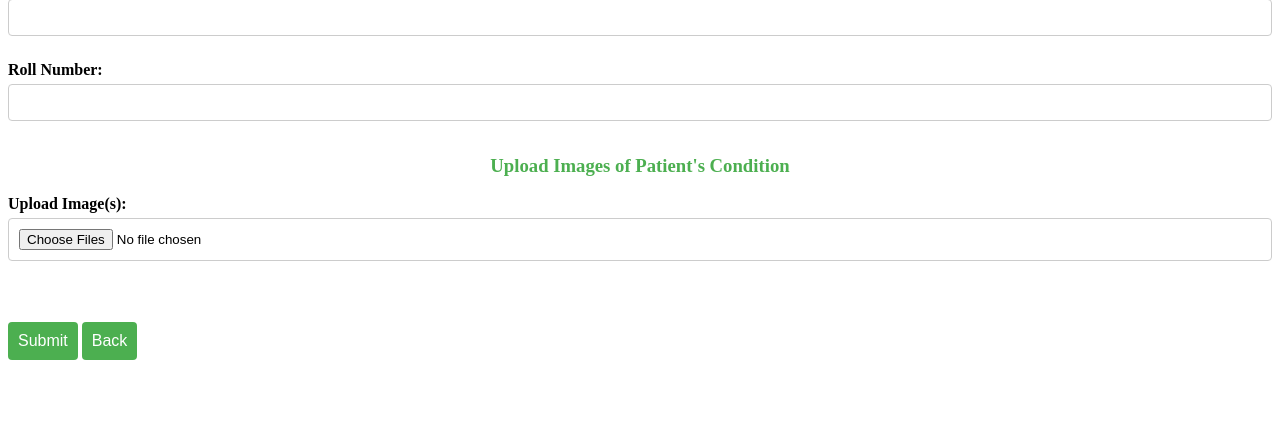
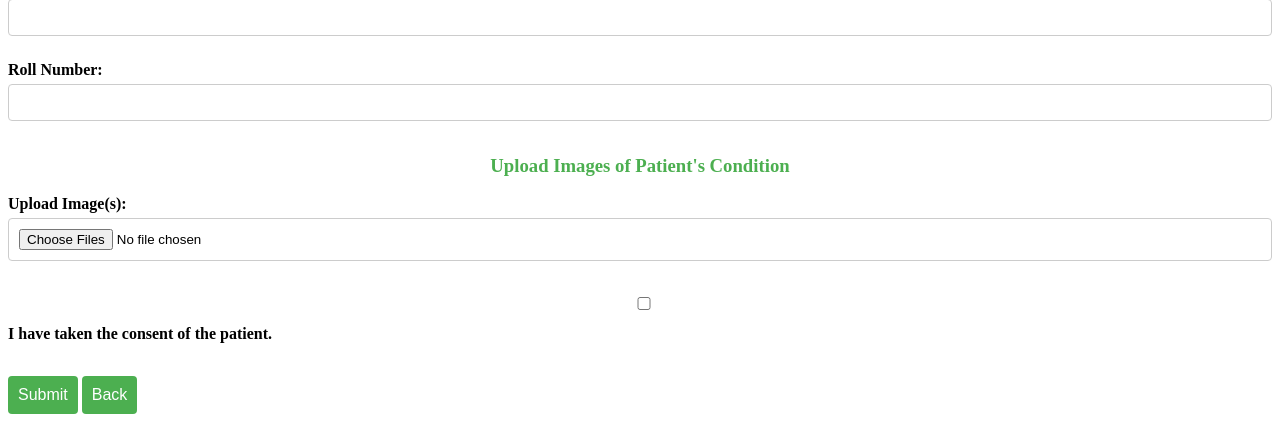
Before and after one commit to devanshu-777/PatientRecords, a Django app: page /submit-patient-details/ in a window 1280 px wide. Shown: the part 1082-1504 px from the top of the page. Before the commit the page ends 1442 px from the top, so only its background shows below. Run offline with Django 4.2, Linux system fonts and the light colour scheme; the visitor is signed in with stand-in values (Sample User, id 1).

Commit message:
Added Patient Consent

```diff
--- a/users/templates/patient_form.html
+++ b/users/templates/patient_form.html
@@ -17,7 +17,13 @@
         </div>
         <div id="selected-images-container"></div>
 
-        <br><br>
+        <br>
+        <div>
+            <input type="checkbox" id="agree-checkbox">
+            <label for="agree-checkbox">I have taken the consent of the patient.</label>
+        </div>
+        <br>
+
         <button type="submit">Submit</button>
         <a href="{% url 'index' %}">
             <button type="button">Back</button>
@@ -121,6 +127,14 @@
             filesArray.forEach((file, index) => {
                 formData.append(`patient_images_${index}`, file);
             });
+
+            const checkbox = document.getElementById('agree-checkbox');
+            if (!checkbox.checked) {
+                alert('You must agree to the confirmation statement before submitting the form.');
+
+                // Prevent form submission
+                event.preventDefault();
+            }
         });
     </script>
 {% endblock %}
```
